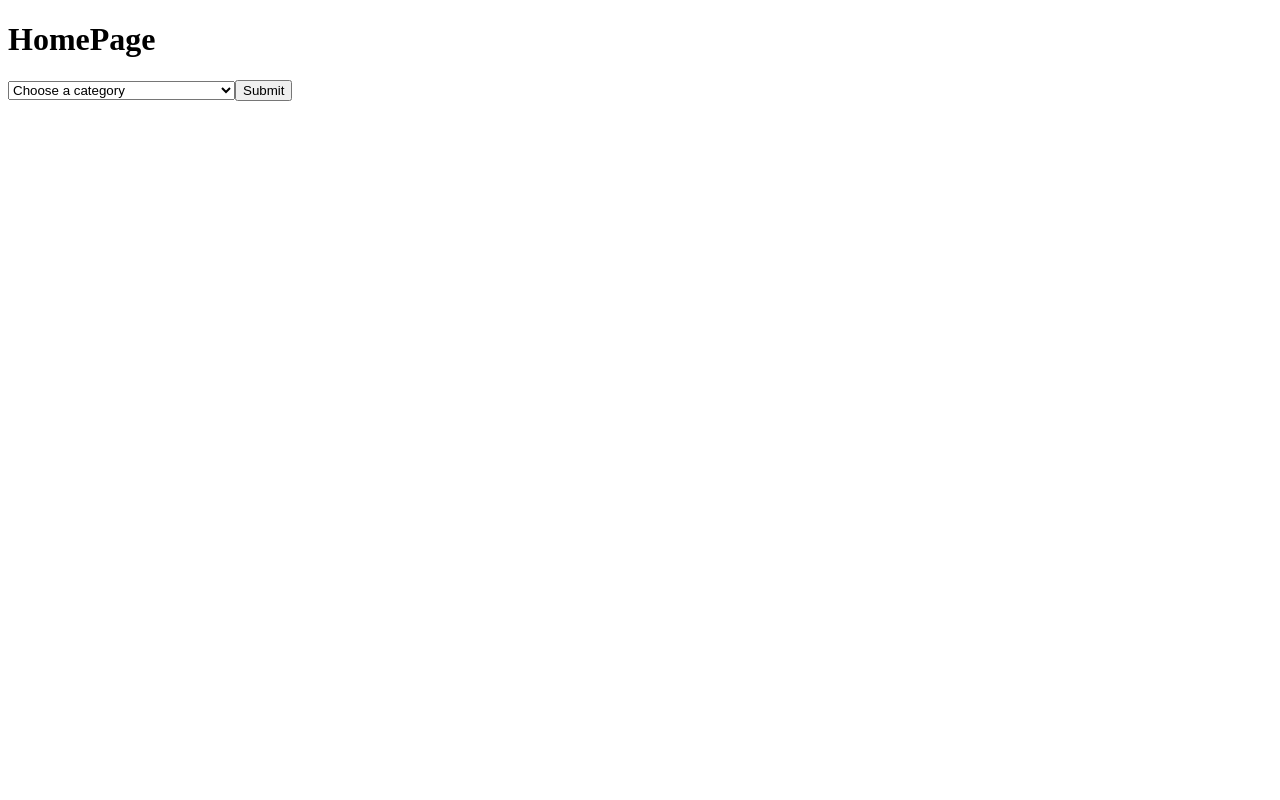
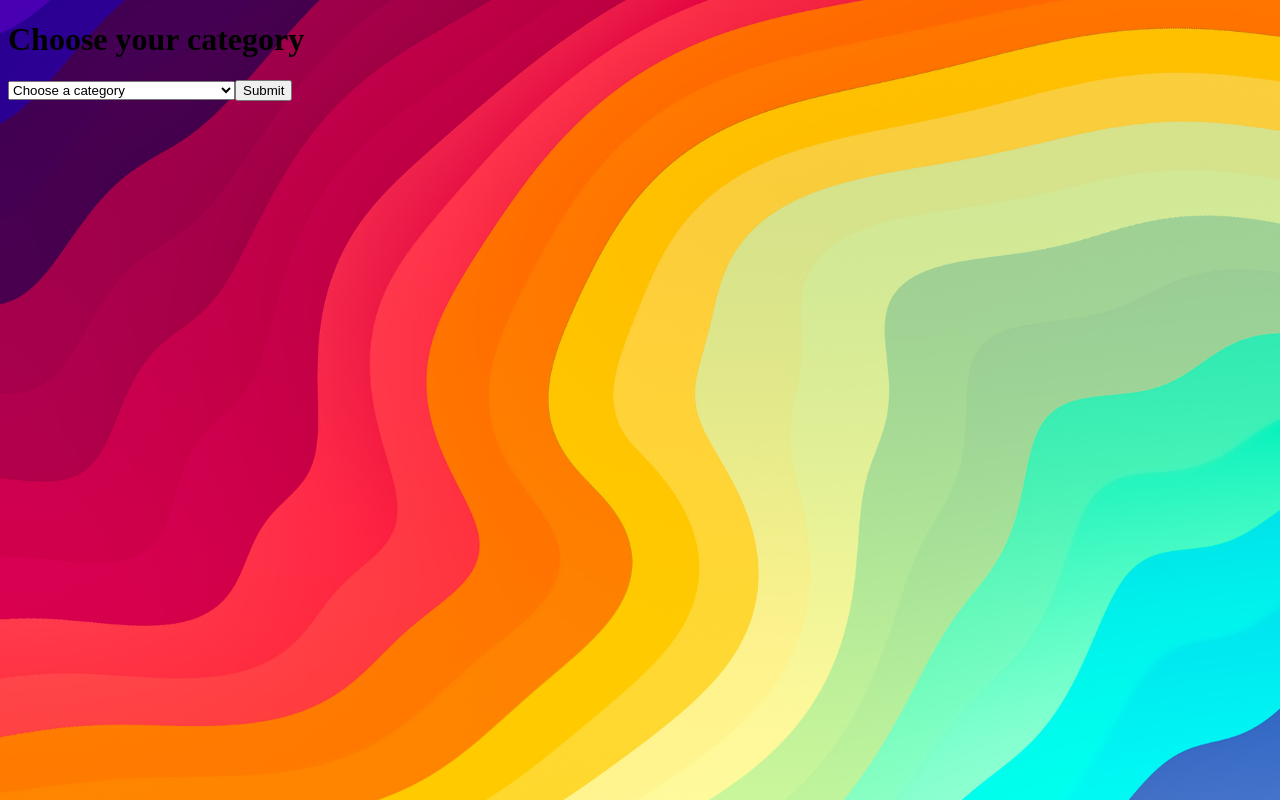
Before and after one commit to AlexWade555/trivia-game, a React app: page / in a window 1280 px wide. Built offline with nearby package versions, Linux system fonts and the light colour scheme.

Commit message:
got background image working

```diff
--- a/public/index.html
+++ b/public/index.html
@@ -24,7 +24,7 @@
       work correctly both with client-side routing and a non-root public URL.
       Learn how to configure a non-root public URL by running `npm run build`.
     -->
-    <title>React App</title>
+    <title>Trivia!</title>
   </head>
   <body>
     <noscript>You need to enable JavaScript to run this app.</noscript>
--- a/src/components/App/App.css
+++ b/src/components/App/App.css
@@ -1,3 +1,11 @@
+html {
+  background-image: url("../../../public/images/ColorfulBackground.png");
+  background-size: cover;
+  background-repeat: no-repeat;
+  height: 100%;
+  width: 100%;
+}
+
 .App {
   text-align: center;
 }
--- a/src/components/HomePage/index.js
+++ b/src/components/HomePage/index.js
@@ -89,7 +89,7 @@ function HomePage () {
 
   return (
     <div>
-      <h1>HomePage</h1>
+      <h1>Choose your category</h1>
 
       {/* <input
         type="text"
```
Also changed, not shown: public/images/ColorfulBackground.png (added).
